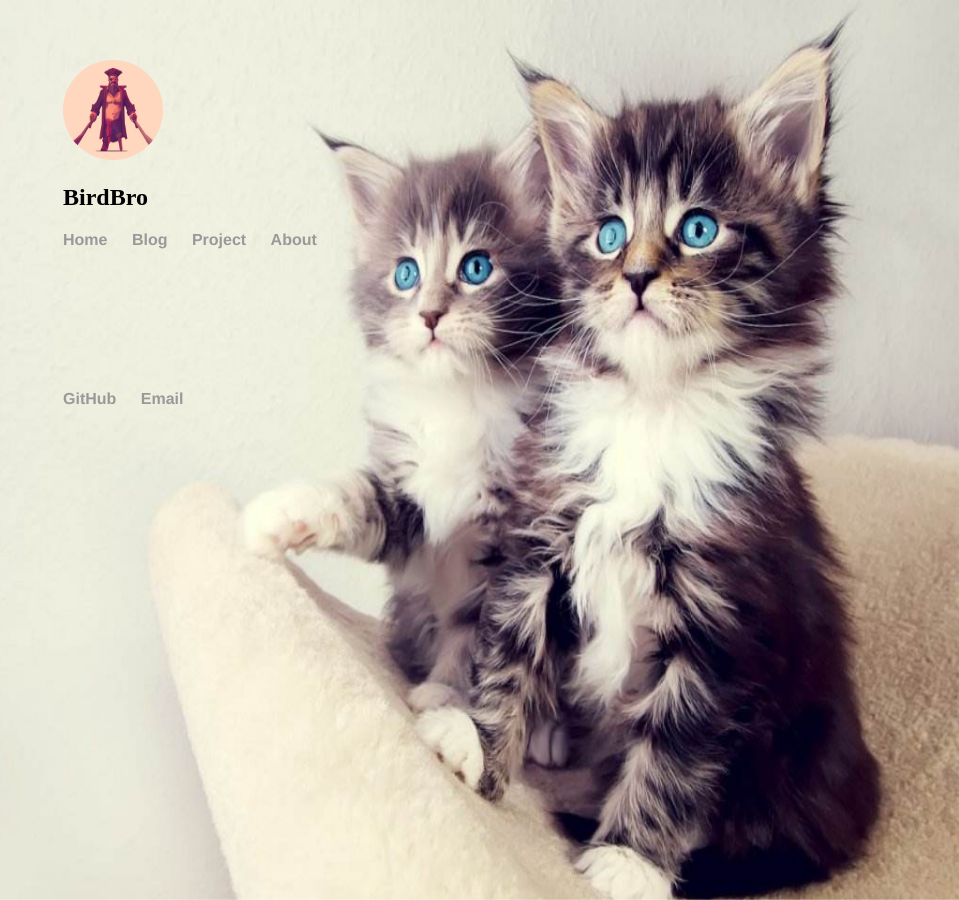
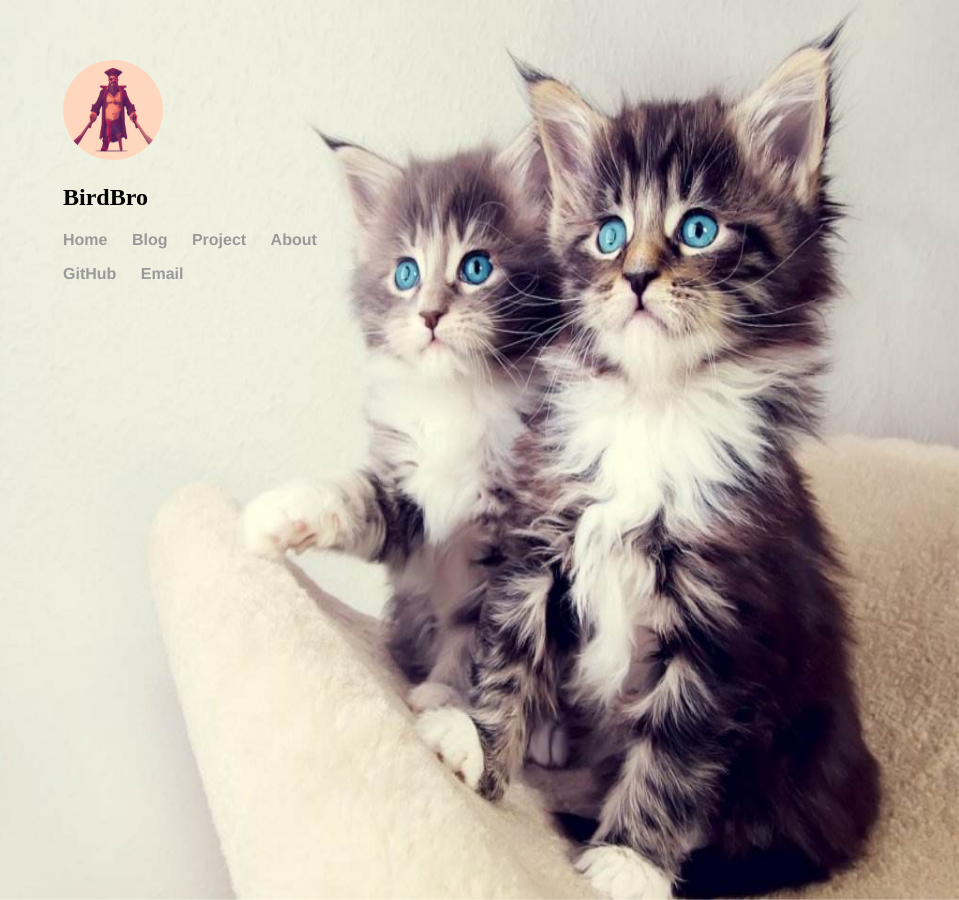
Before and after one commit to netassa/netassa.github.io, a Jekyll site: the page built from index.html, in a window 1280 px wide. Shown: the whole page, without its empty margins (321-1280 px from the left). Built offline with Jekyll 4.4.1, drawn with Linux system fonts in a browser that asks for light colours.

Commit message:
Update main.css

```diff
--- a/css/main.css
+++ b/css/main.css
@@ -44,6 +44,3 @@ nav ul, footer ul {
 h1 {
 	font-family: 'Helvetica', 'Arial', 'Sans-Serif';
 }
-footer ul{
-	margin: 20% auto 20px;
-}
```
